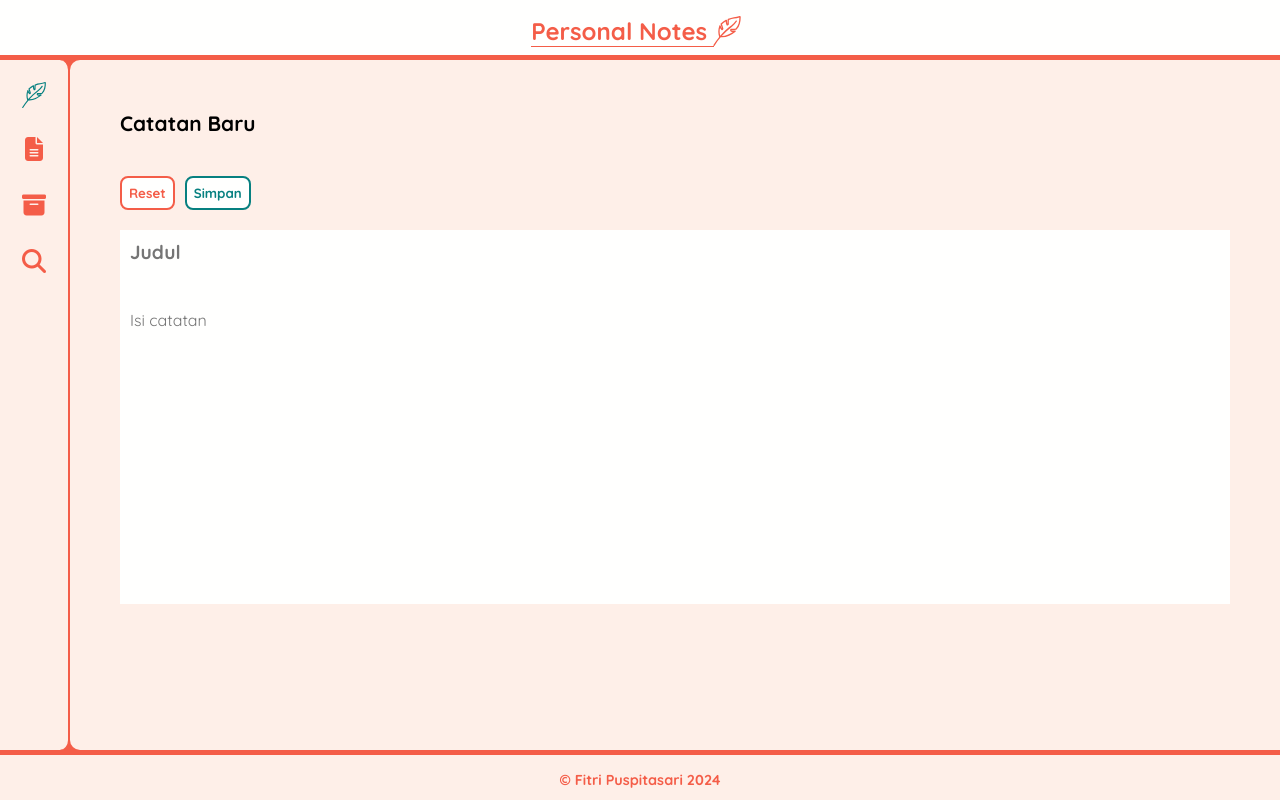
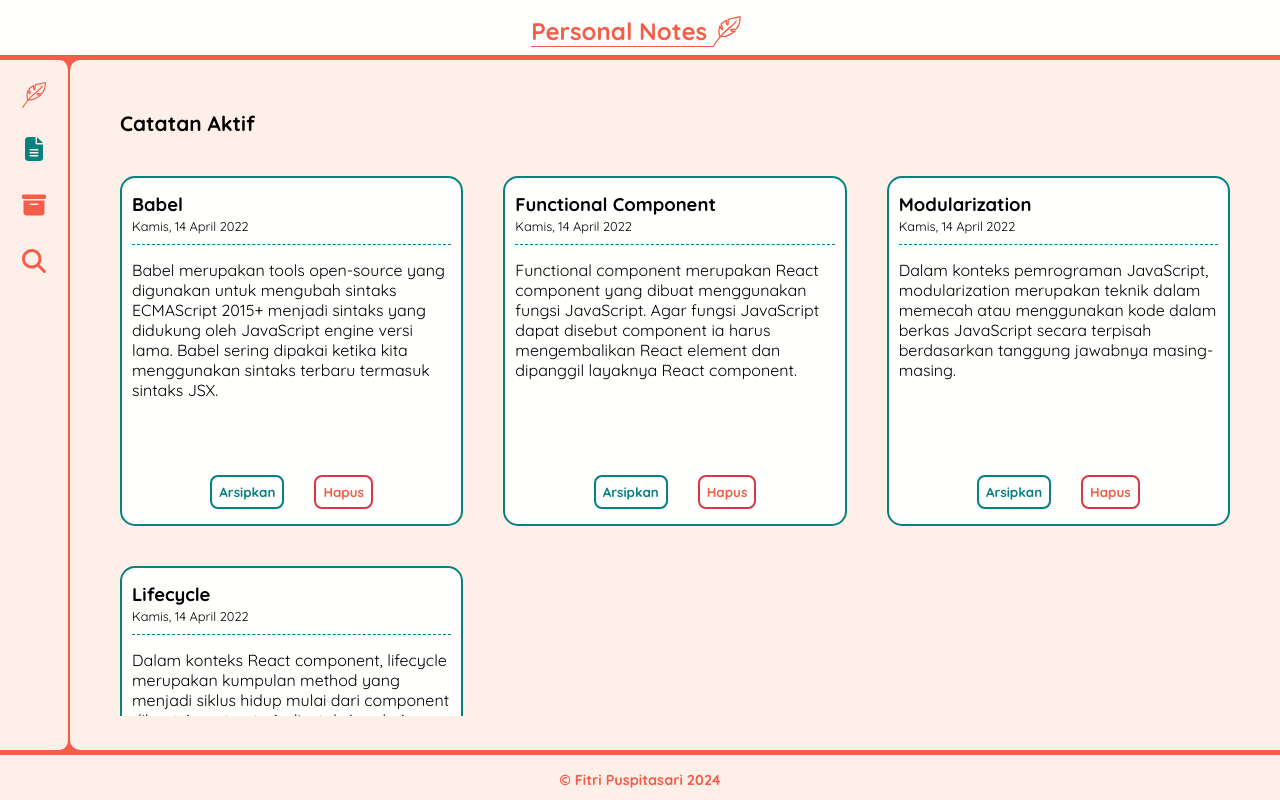
Before and after one commit to fitri-puspitasari/learn-frontend, a React (Vite) app in the folder 3-Personal_Notes_App/: page / in a window 1280 px wide. Built offline with nearby package versions, Linux system fonts and the light colour scheme.

Commit message:
3) Mendampilkan data pada catatan aktif & catatan diarsipkan

```diff
--- a/3-Personal_Notes_App/src/components/NotesContent/NotesArchiveArea.jsx
+++ /dev/null
@@ -1,34 +0,0 @@
-import React from "react";
-
-class NotesArchiveArea extends React.Component {
-    constructor(props) {
-        super(props);
-
-    }
-    render() {
-        return (
-            <div className="note-content__archive-area">
-                <h3>Catatan Diarsipkan</h3>
-                <div className="notes-list">
-                    <div className="note-item">1</div>
-                    <div className="note-item">2</div>
-                    <div className="note-item">3</div>
-                    <div className="note-item">4</div>
-                    <div className="note-item">5</div>
-                    <div className="note-item">6</div>
-                    <div className="note-item">7</div>
-                    <div className="note-item">8</div>
-                    <div className="note-item">9</div>
-                    <div className="note-item">10</div>
-                    <div className="note-item">11</div>
-                    <div className="note-item">12</div>
-                    <div className="note-item">13</div>
-                    <div className="note-item">14</div>
-                    <div className="note-item">15</div>
-                </div>
-            </div>
-        )
-    }
-}
-
-export default NotesArchiveArea;
--- a/3-Personal_Notes_App/src/components/NotesContent/NotesContent.jsx
+++ b/3-Personal_Notes_App/src/components/NotesContent/NotesContent.jsx
@@ -1,14 +1,19 @@
 import React from "react";
 import NotesWritingArea from "./NotesWritingArea";
 import NotesListArea from "./NotesListArea";
-import NotesArchiveArea from "./NotesArchiveArea";
 import NotesSearchArea from "./NotesSearchArea";
+import { getInitialData } from "../../utils";
 
 class NotesContent extends React.Component {
     constructor(props) {
         super(props);
-        console.log(this.props)
+        console.log(getInitialData())
+        this.state = {
+            dataNote: getInitialData()
+        }
+
     }
+
     render() {
         return (
             <div className="note-app__content">
@@ -17,9 +22,9 @@ class NotesContent extends React.Component {
                         case 'writing-area':
                             return <NotesWritingArea />
                         case 'list-area':
-                            return <NotesListArea />
+                            return <NotesListArea title="Catatan Aktif" dataNote={this.state.dataNote.filter((data) => {return data.archived == false})} />
                         case 'archive-area':
-                            return <NotesArchiveArea />
+                            return <NotesListArea title="Catatan Diarsipkan" dataNote={this.state.dataNote.filter((data) => {return data.archived == true})} />
                         case 'search-area':
                             return <NotesSearchArea />
                         default:
--- a/3-Personal_Notes_App/src/components/NotesContent/NotesListArea.jsx
+++ b/3-Personal_Notes_App/src/components/NotesContent/NotesListArea.jsx
@@ -1,34 +1,30 @@
 import React from "react";
+import { showFormattedDate } from "../../utils";
 
-class NotesListArea extends React.Component {
-    constructor(props) {
-        super(props);
-
-    }
-    render() {
-        return (
-            <div className="note-content__list-area">
-                <h3>Catatan Aktif</h3>
-                <div className="notes-list">
-                    <div className="note-item">1</div>
-                    <div className="note-item">2</div>
-                    <div className="note-item">3</div>
-                    <div className="note-item">4</div>
-                    <div className="note-item">5</div>
-                    <div className="note-item">6</div>
-                    <div className="note-item">7</div>
-                    <div className="note-item">8</div>
-                    <div className="note-item">9</div>
-                    <div className="note-item">10</div>
-                    <div className="note-item">11</div>
-                    <div className="note-item">12</div>
-                    <div className="note-item">13</div>
-                    <div className="note-item">14</div>
-                    <div className="note-item">15</div>
-                </div>
+function NotesListArea({ title, dataNote }) {
+    console.log(title)
+    console.log(dataNote)
+    console.log("-----------")
+    return (
+        <div className="note-content__list-area">
+            <h3>{title}</h3>
+            <div className="notes-list">
+                {dataNote.map((data) => (
+                    <div className="note-item" key={data.id}>
+                        <div className="note-item__texts">
+                            <h5 className="note-item__title">{data.title}</h5>
+                            <p className="note-item__date">{showFormattedDate(data.createdAt)}</p>
+                            <p className="note-item__body">{data.body}</p>
+                        </div>
+                        <div className="note-item__buttons">
+                            <button className="primary-button">{title == "Catatan Aktif" ? "Arsipkan" : "Pindahkan"}</button>
+                            <button className="danger-button">Hapus</button>
+                        </div>
+                    </div>
+                ))}
             </div>
-        )
-    }
+        </div>
+    )
 }
 
 export default NotesListArea;
--- a/3-Personal_Notes_App/src/components/PersonalNotes.jsx
+++ b/3-Personal_Notes_App/src/components/PersonalNotes.jsx
@@ -7,7 +7,7 @@ class PersonalNotes extends React.Component {
     constructor(props) {
         super(props);
         this.state = {
-            pageContentActive: "writing-area"   // opt: writing-area, list-area, archive-area, search-area
+            pageContentActive: "list-area"   // opt: writing-area, list-area, archive-area, search-area
         };
         this.onChangePage = this.onChangePage.bind(this);
     }
@@ -17,7 +17,6 @@ class PersonalNotes extends React.Component {
                 pageContentActive: area
             }
         })
-        // console.log(this.state.pageContentActive)
     }
     render() {
         return (
--- a/3-Personal_Notes_App/src/styles/style.css
+++ b/3-Personal_Notes_App/src/styles/style.css
@@ -16,6 +16,7 @@
     --white: #fffffe;
     --white-orange-1: #f8f5f2;
     --white-orange-2: #FEEFE8;
+    --red: #DC3545;
     /* text color */
     --light-color-text: var(--white);
     --dark-color-text: var(--black);
@@ -32,7 +33,9 @@
     --color-menu-button: var(--orange);
     --color-hover-menu-button: var(--light-green-2);
     --color-active-menu-button: var(--green);
-
+    /* note-item */
+    --bg-color-note-item: var(--white);
+    --border-color-note-item: var(--green);
     /* ====size==== */
     --height-heading: 60px;
     --width-menu: 70px;
@@ -43,7 +46,7 @@ body {
     background-color: var(--bg-color-body);
 }
 
-.primary-button, .neutral-button {
+.primary-button, .neutral-button, .danger-button {
     padding: 7px;
     font-weight: bold;
     border-radius: 8px;
@@ -68,6 +71,17 @@ body {
 
 .neutral-button:hover {
     background-color: var(--orange);
+    color: var(--white);
+}
+
+.danger-button {
+    background-color: var(--white);
+    color: var(--orange);
+    border: 2px solid var(--red);
+}
+
+.danger-button:hover {
+    background-color: var(--red);
     color: var(--white);
 }
 
@@ -289,7 +303,7 @@ body {
 /* ================ note-content__archive-area ================ */
 
 .note-content__list-area,
-.note-content__archive-area,
+/* .note-content__archive-area, */
 .note-content__search-area {
     width: 100%;
     height: 100%;
@@ -311,8 +325,40 @@ body {
 .note-item {
     /* width: 300px; */
     height: 350px;
-    background-color: var(--green);
-    border: 1px solid #f45d48;
+    background-color: var(--bg-color-note-item);
+    border: 2px solid var(--border-color-note-item);
+    border-radius: 15px;
+    padding: 15px 10px;
+    display: flex;
+    flex-direction: column;
+    justify-content: space-between;
+}
+
+.note-item__title {
+    font-size: 1.15rem;
+    margin-bottom: 2px;
+}
+
+.note-item__date {
+    font-size: 0.8rem;
+    padding-bottom: 10px;
+    margin-bottom: 15px;
+    border-bottom: 1px dashed var(--border-color-note-item);
+}
+
+.note-item__body {
+    font-size: 1rem;
+    height: 180px;
+    overflow-y: auto;
+}
+
+.note-item__buttons {
+    width: max-content;
+    margin-inline: auto;
+}
+
+.note-item__buttons button:first-child {
+    margin-right: 30px;
 }
 
 
--- a/3-Personal_Notes_App/src/utils/index.js
+++ b/3-Personal_Notes_App/src/utils/index.js
@@ -32,14 +32,16 @@ const getInitialData = () => ([
     title: "ESM",
     body: "ESM (ECMAScript Module) merupakan format modularisasi standar JavaScript.",
     createdAt: '2022-04-14T04:27:34.572Z',
-    archived: false,
+    // test ke true dulu
+    archived: true,
   },
   {
     id: 6,
     title: "Module Bundler",
     body: "Dalam konteks pemrograman JavaScript, module bundler merupakan tools yang digunakan untuk menggabungkan seluruh modul JavaScript yang digunakan oleh aplikasi menjadi satu berkas.",
     createdAt: '2022-04-14T04:27:34.572Z',
-    archived: false,
+    // test ke true dulu
+    archived: true,
   },
 ]);
 
```
